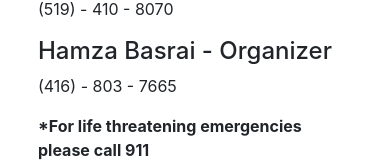
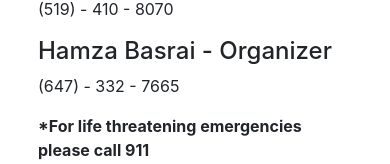
Before and after one commit to uOttaHack/2020-live-site, a React (Create React App) app: page /contact in a window 390 px wide. Shown: the part 177-341 px from the top of the page. Built offline with nearby package versions, Linux system fonts and the light colour scheme; a web font is replaced by a local one.

Commit message:
correct Hamza's contact phone number

```diff
--- a/src/views/ContactView.tsx
+++ b/src/views/ContactView.tsx
@@ -11,7 +11,7 @@ const ContactView: React.FC = () => {
 				<h4>Paul Lee - Organizer</h4>
 				<p>(519) - 410 - 8070</p>
 				<h4>Hamza Basrai - Organizer</h4>
-				<p>(416) - 803 - 7665</p>
+				<p>(647) - 332 - 7665</p>
 				<b>*For life threatening emergencies please call 911</b>
 			</Col>
 		</Container>
```
